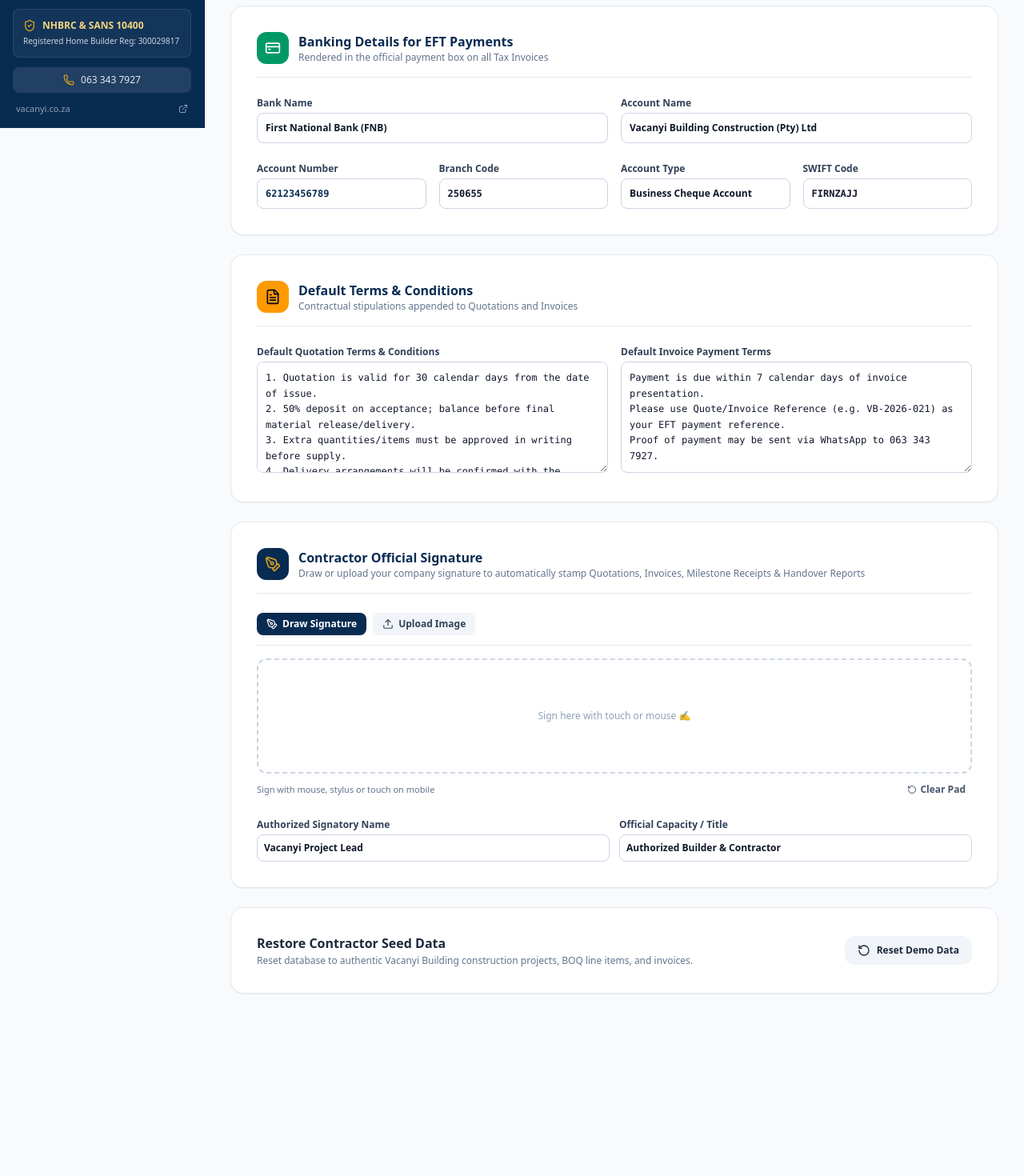
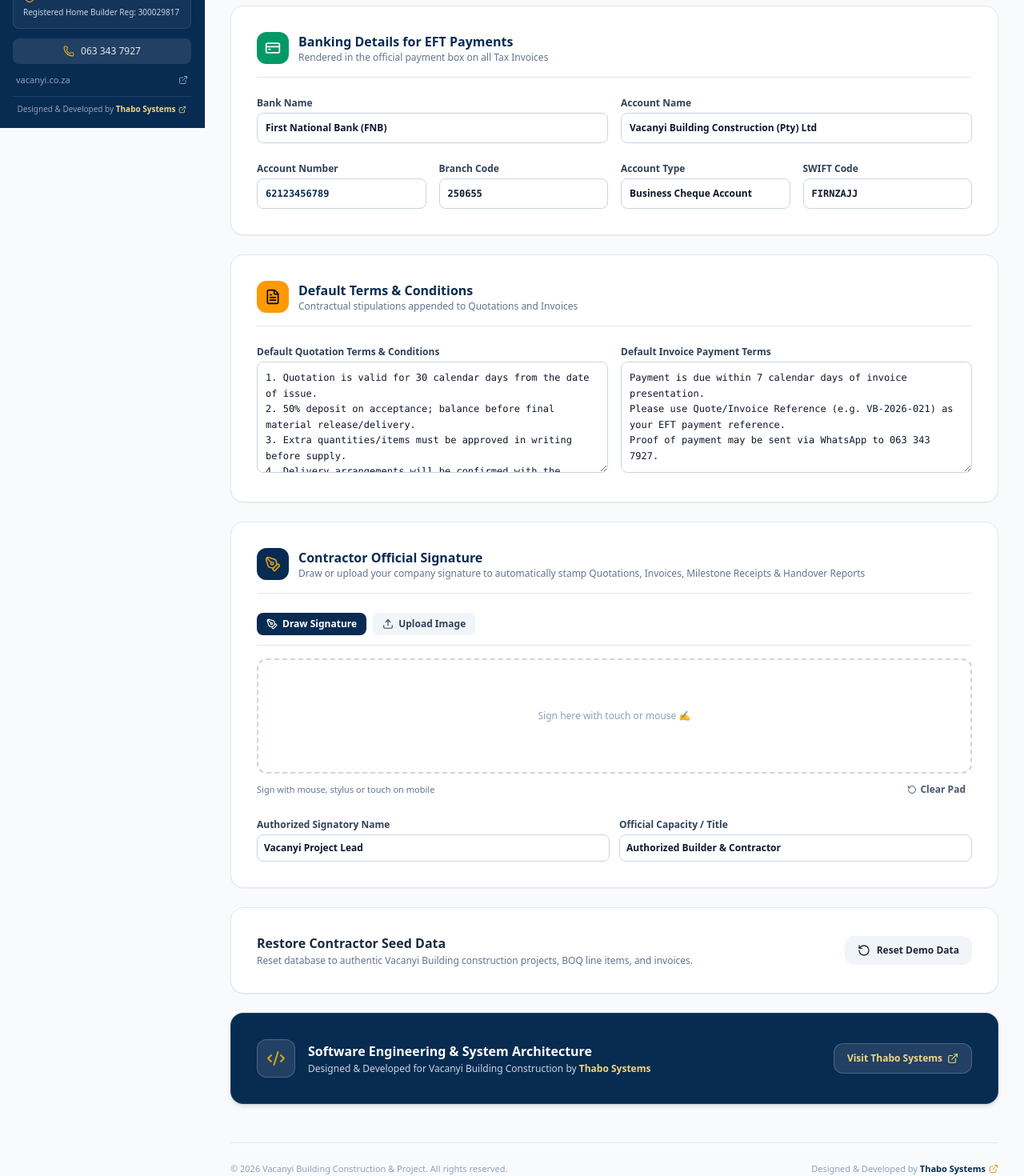
Before and after one commit to ThaboDigital/vacanyi-portal, a Next.js app: page /settings in a window 1280 px wide. Shown: the part 640-2110 px from the top of the page at 80% size. Before the commit the page ends 1914 px from the top, so only its background shows below. Built offline with nearby package versions, Linux system fonts and the light colour scheme; no server answers.

Commit message:
Add Thabo Systems design & development credits to sidebar, global footer, and settings

```diff
--- a/app/settings/page.tsx
+++ b/app/settings/page.tsx
@@ -17,6 +17,8 @@
   RotateCcw,
   CheckCircle2,
   PenTool,
+  ExternalLink,
+  Code2,
 } from 'lucide-react';
 
 export default function SettingsPage() {
@@ -359,6 +361,34 @@
             <span>Reset Demo Data</span>
           </button>
         </div>
+
+        {/* 6. System Architecture & Developer Credits */}
+        <div className="bg-[#082B52] rounded-2xl p-6 sm:p-8 text-white shadow-md border border-white/10 flex flex-col sm:flex-row sm:items-center justify-between gap-4">
+          <div className="flex items-center gap-4">
+            <div className="w-12 h-12 rounded-xl bg-white/10 flex items-center justify-center p-2 border border-white/20 shrink-0">
+              <Code2 className="w-6 h-6 text-[#D5A11E]" />
+            </div>
+            <div>
+              <h3 className="font-bold text-sm sm:text-base text-white">
+                Software Engineering & System Architecture
+              </h3>
+              <p className="text-xs text-slate-300 mt-0.5">
+                Designed & Developed for Vacanyi Building Construction by{' '}
+                <strong className="text-[#F1D681]">Thabo Systems</strong>
+              </p>
+            </div>
+          </div>
+
+          <a
+            href="https://www.thabosystems.co.za/"
+            target="_blank"
+            rel="noopener noreferrer"
+            className="inline-flex items-center justify-center gap-1.5 px-4 py-2.5 rounded-xl bg-white/10 hover:bg-white/20 text-[#F1D681] hover:text-white border border-white/20 text-xs font-bold transition-all shrink-0"
+          >
+            <span>Visit Thabo Systems</span>
+            <ExternalLink className="w-3.5 h-3.5" />
+          </a>
+        </div>
       </form>
     </PortalShell>
   );
--- a/components/layout/portal-shell.tsx
+++ b/components/layout/portal-shell.tsx
@@ -6,7 +6,7 @@
 import { MobileBottomNav } from './mobile-bottom-nav';
 import { MobileActionSheet } from './mobile-action-sheet';
 import { PWAInstallPrompt } from '@/components/pwa/pwa-install-prompt';
-import { Menu, X } from 'lucide-react';
+import { Menu, X, ExternalLink } from 'lucide-react';
 import Image from 'next/image';
 
 export function PortalShell({ children }: { children: React.ReactNode }) {
@@ -68,8 +68,27 @@
         <Topbar />
 
         {/* Main Content Container with bottom padding for mobile sticky nav */}
-        <main className="flex-1 p-4 sm:p-6 lg:p-8 max-w-7xl w-full mx-auto pb-28 lg:pb-8">
-          {children}
+        <main className="flex-1 p-4 sm:p-6 lg:p-8 max-w-7xl w-full mx-auto pb-28 lg:pb-8 flex flex-col justify-between">
+          <div className="flex-1">
+            {children}
+          </div>
+
+          {/* Global Portal Footer */}
+          <footer className="mt-12 pt-6 border-t border-slate-200/80 flex flex-col sm:flex-row items-center justify-between gap-2 text-[11px] text-slate-400 select-none">
+            <p>© {new Date().getFullYear()} Vacanyi Building Construction & Project. All rights reserved.</p>
+            <p>
+              Designed & Developed by{' '}
+              <a
+                href="https://www.thabosystems.co.za/"
+                target="_blank"
+                rel="noopener noreferrer"
+                className="font-bold text-[#082B52] hover:text-[#D5A11E] transition-colors inline-flex items-center gap-1 hover:underline"
+              >
+                <span>Thabo Systems</span>
+                <ExternalLink className="w-3 h-3 text-[#D5A11E]" />
+              </a>
+            </p>
+          </footer>
         </main>
       </div>
 
--- a/components/layout/sidebar.tsx
+++ b/components/layout/sidebar.tsx
@@ -141,6 +141,22 @@
           <span>vacanyi.co.za</span>
           <ExternalLink className="w-3 h-3" />
         </a>
+
+        {/* Developer Credit */}
+        <div className="pt-2 border-t border-white/10 text-center">
+          <p className="text-[10px] text-slate-400">
+            Designed & Developed by{' '}
+            <a
+              href="https://www.thabosystems.co.za/"
+              target="_blank"
+              rel="noopener noreferrer"
+              className="font-bold text-[#F1D681] hover:text-white transition-colors inline-flex items-center gap-1 hover:underline"
+            >
+              <span>Thabo Systems</span>
+              <ExternalLink className="w-2.5 h-2.5" />
+            </a>
+          </p>
+        </div>
       </div>
     </aside>
   );
```
